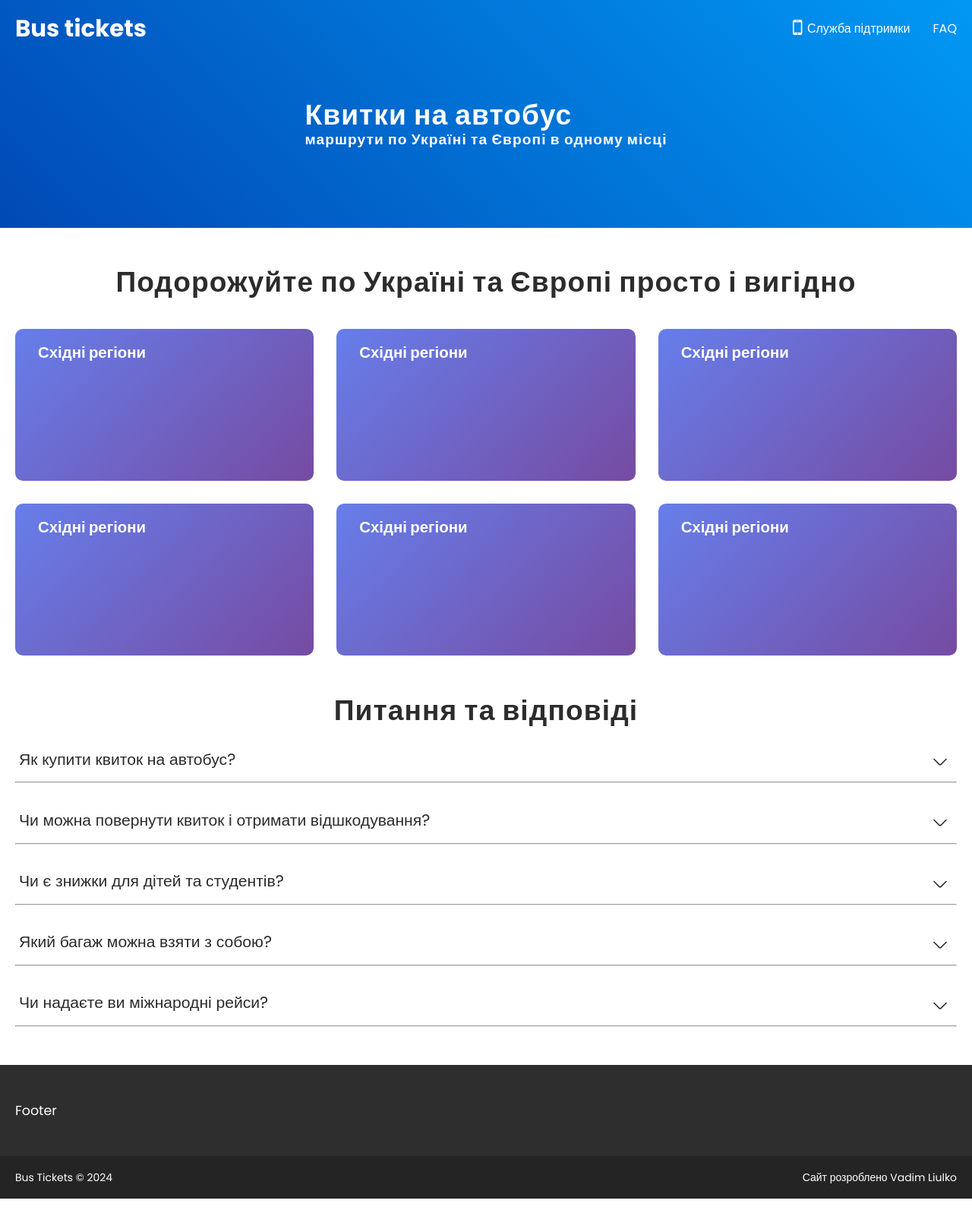
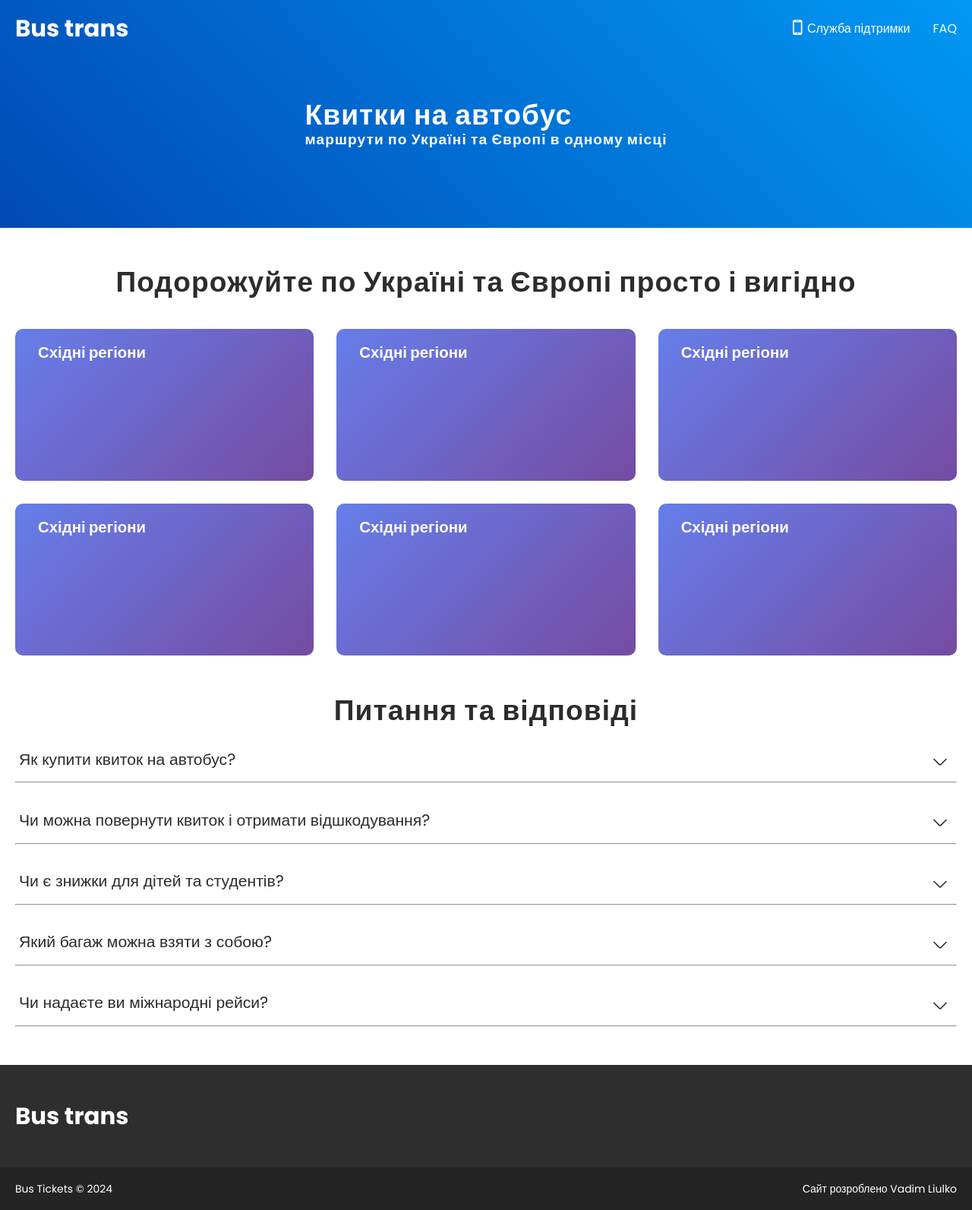
Before and after one commit to LVAndr/bus-transportation, a Vue app: page / in a window 1280 px wide. Shown: the whole page at 76% size. Built offline with nearby package versions, Linux system fonts and the light colour scheme.

Commit message:
add logo for the FooterContainer.vue

```diff
--- a/src/components/FooterContainer.vue
+++ b/src/components/FooterContainer.vue
@@ -6,7 +6,7 @@ const yearNow = new Date().getFullYear();
 <footer class="footer">
   <div class="footer__top footer-top">
     <div class="footer-top__container container">
-      Footer
+      <a href="/" class="logo">Bus trans</a>
     </div>
   </div>
   <div class="footer__bottom footer-bottom">
@@ -39,5 +39,9 @@ const yearNow = new Date().getFullYear();
   }
 
 }
+.logo{
+  font-weight: 700;
+  font-size: clamp(1.5rem, 0.714vw + 1.357rem, 2rem);
+}
 
 </style>
--- a/src/components/HeaderContainer.vue
+++ b/src/components/HeaderContainer.vue
@@ -5,7 +5,7 @@
 <template>
 <header class="header">
   <div class="header__container container">
-    <a href="/" class="logo">Bus tickets</a>
+    <a href="/" class="logo">Bus trans</a>
     <div class="header__content header-content">
       <a href="" class="header-content__link link">
         <span class="header-content__icon">
```
